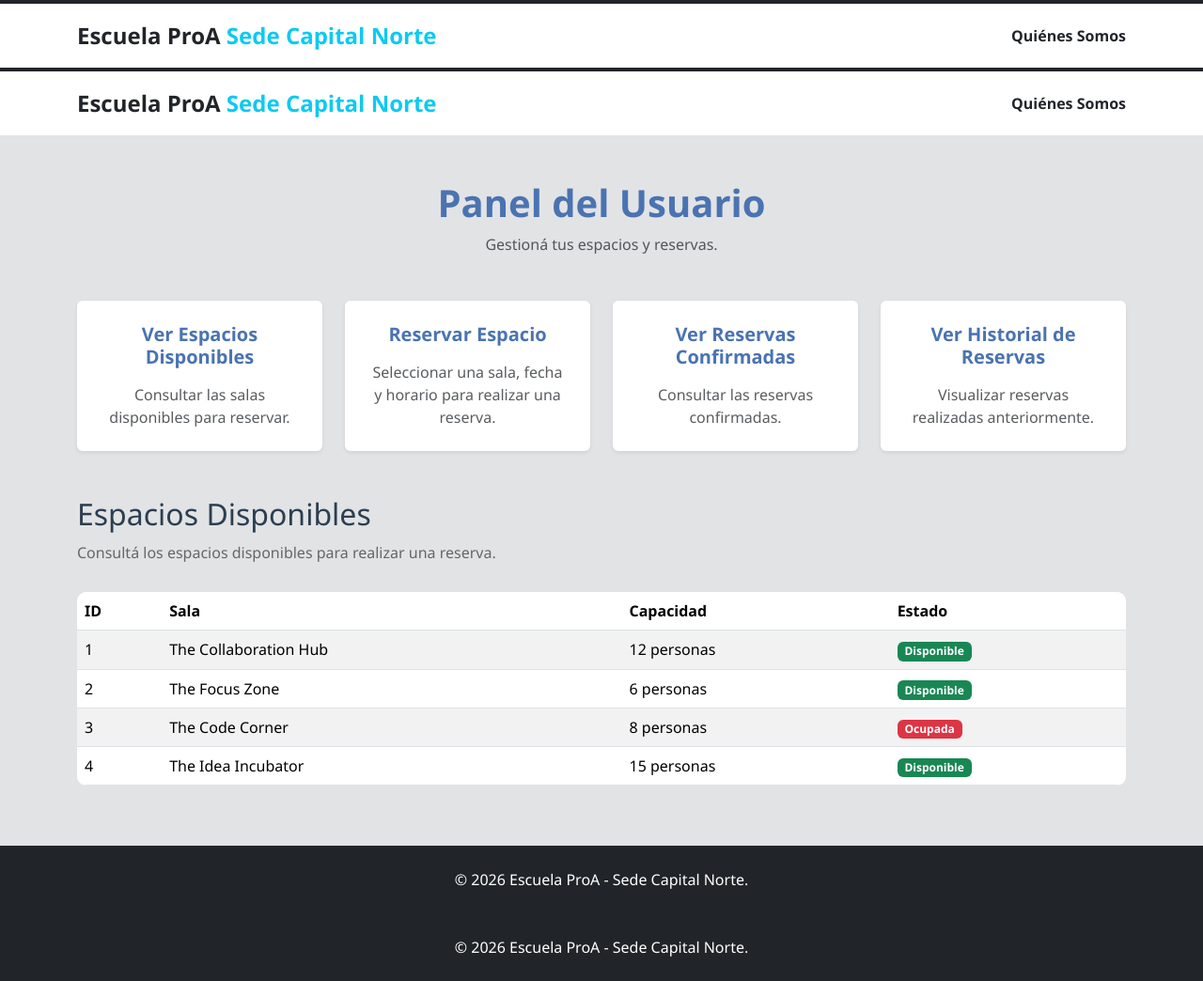
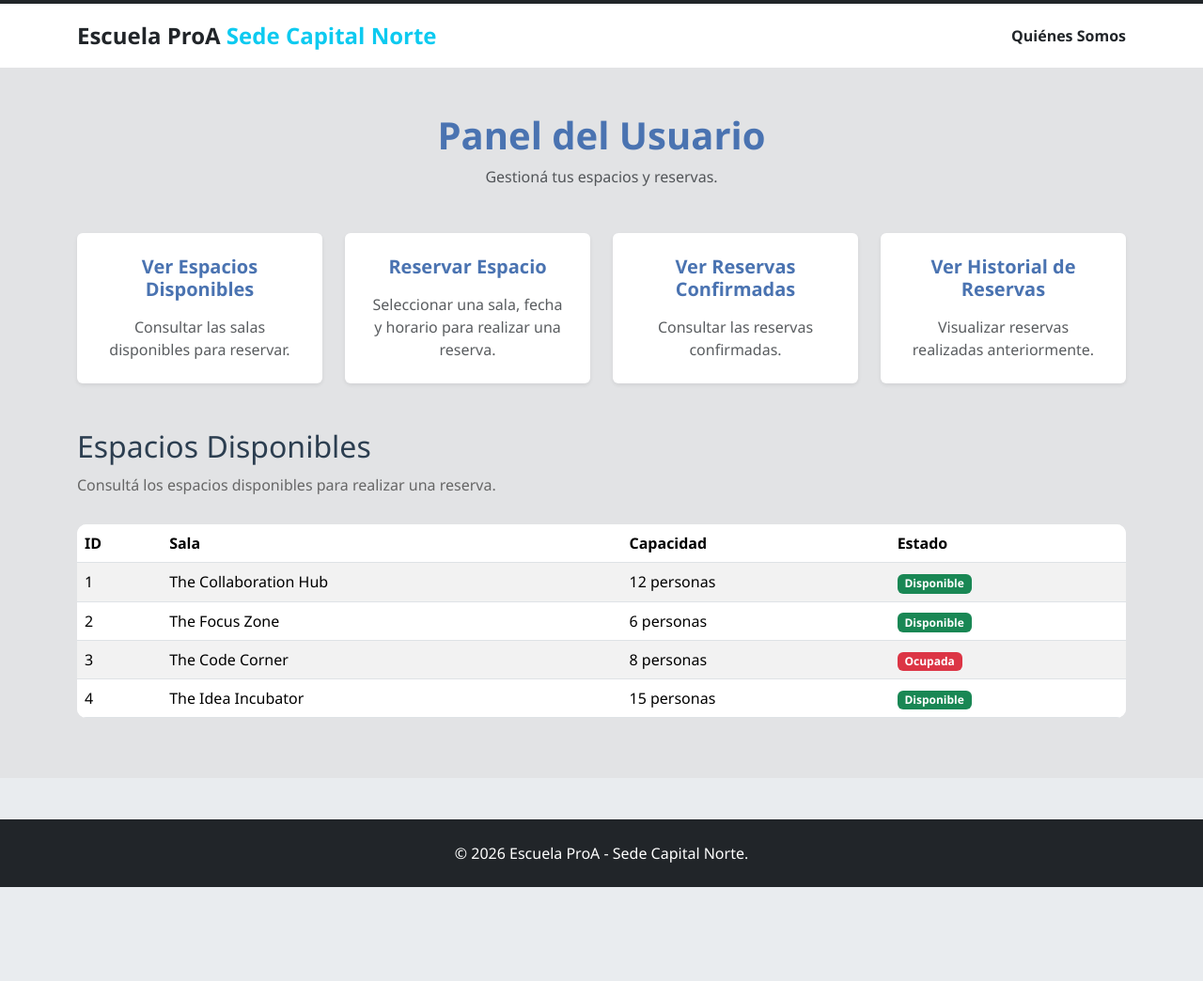
Before and after one commit to ISPC-TSDS/Syntax-Error, an Angular app in the folder frontend/sistema_gestion_espacios/: page /dashboard/user/espacios in a window 1280 px wide. Shown: the whole page at 94% size. After the commit the page ends 944 px from the top, so only its background shows below. Built offline with nearby package versions, Linux system fonts and the light colour scheme.

Commit message:
fix: elimino la navbar y el footer del panel de usuario

```diff
--- a/frontend/sistema_gestion_espacios/src/app/pages/dashboard-user/dashboard-user.html
+++ b/frontend/sistema_gestion_espacios/src/app/pages/dashboard-user/dashboard-user.html
@@ -1,4 +1,3 @@
-<app-nav></app-nav>
 <main class="bg-secondary-subtle py-5">
 
   <div class="container">
@@ -18,10 +17,7 @@
     <div class="row g-4 mb-5">
 
       <div class="col-12 col-md-6 col-lg-3">
-        <a
-          routerLink="/dashboard/user/espacios"
-          class="text-decoration-none"
-        >
+        <a routerLink="/dashboard/user/espacios" class="text-decoration-none">
           <div class="card h-100 p-4 shadow-sm border-0 text-center">
             <h2 class="h5 fw-bold text-primary mb-3">
               Ver Espacios Disponibles
@@ -36,10 +32,7 @@
 
 
       <div class="col-12 col-md-6 col-lg-3">
-        <a
-          routerLink="/dashboard/user/reservar"
-          class="text-decoration-none"
-        >
+        <a routerLink="/dashboard/user/reservar" class="text-decoration-none">
           <div class="card h-100 p-4 shadow-sm border-0 text-center">
             <h2 class="h5 fw-bold text-primary mb-3">
               Reservar Espacio
@@ -54,10 +47,7 @@
 
 
       <div class="col-12 col-md-6 col-lg-3">
-        <a
-          routerLink="/dashboard/user/reservas"
-          class="text-decoration-none"
-        >
+        <a routerLink="/dashboard/user/reservas" class="text-decoration-none">
           <div class="card h-100 p-4 shadow-sm border-0 text-center">
             <h2 class="h5 fw-bold text-primary mb-3">
               Ver Reservas Confirmadas
@@ -72,10 +62,7 @@
 
 
       <div class="col-12 col-md-6 col-lg-3">
-        <a
-          routerLink="/dashboard/user/historial"
-          class="text-decoration-none"
-        >
+        <a routerLink="/dashboard/user/historial" class="text-decoration-none">
           <div class="card h-100 p-4 shadow-sm border-0 text-center">
             <h2 class="h5 fw-bold text-primary mb-3">
               Ver Historial de Reservas
@@ -99,6 +86,3 @@
   </div>
 
 </main>
-
-
-<app-footer></app-footer>
--- a/frontend/sistema_gestion_espacios/src/app/pages/dashboard-user/dashboard-user.ts
+++ b/frontend/sistema_gestion_espacios/src/app/pages/dashboard-user/dashboard-user.ts
@@ -8,10 +8,8 @@ import { Footer } from '../../shared/footer/footer';
   selector: 'app-dashboard-user',
   imports: [
     RouterLink,
-    RouterOutlet,
-    Nav,
-    Footer
-  ],
+    RouterOutlet
+],
   templateUrl: './dashboard-user.html',
   styleUrl: './dashboard-user.css',
 })
```
